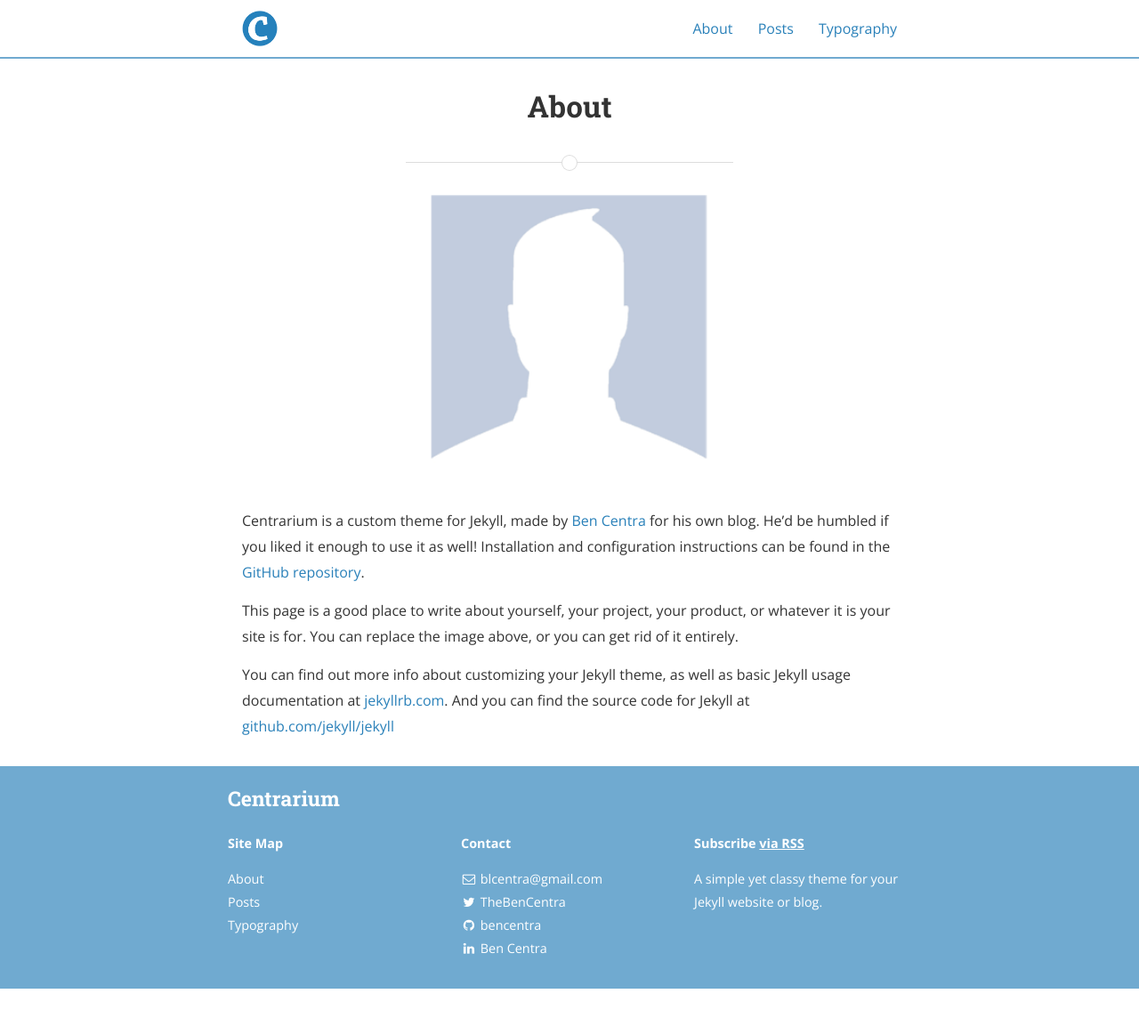
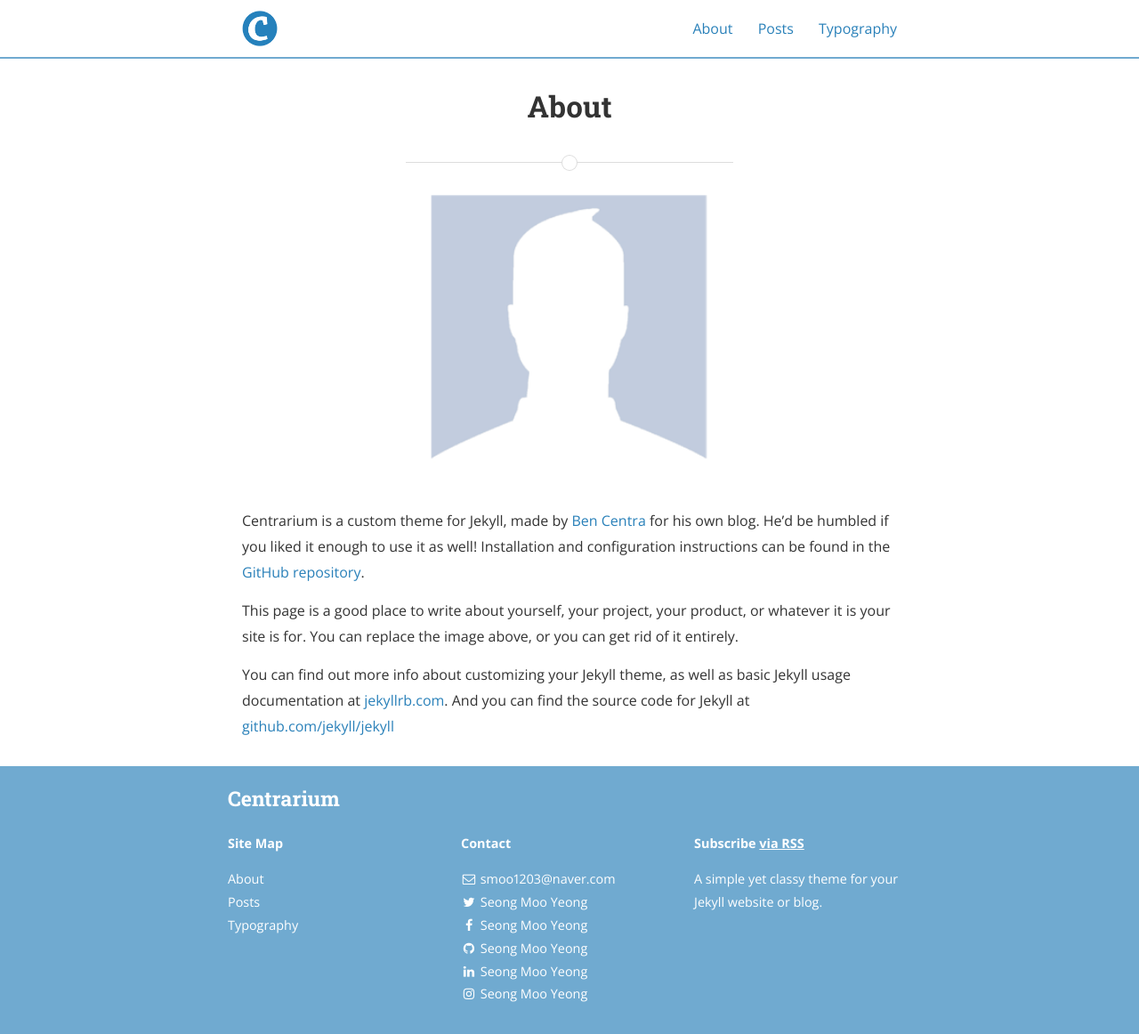
Before and after one commit to smoo12/smoo12.github.io, a Jekyll site: the page built from about.md, in a window 1280 px wide and 1162 px high. Shown: the whole window at 89% size. Built offline with Jekyll 4.4.1, drawn with Linux system fonts in a browser that asks for light colours; nearby versions of some CDN libraries.

Commit message:
Update _config.yml
Update _config.yml

```diff
--- a/_config.yml
+++ b/_config.yml
@@ -11,8 +11,8 @@ exclude:
 # Site settings
 title: Centrarium
 subtitle: "A simple yet classy theme for your Jekyll website or blog"
-email: blcentra@gmail.com
-name: Ben Centra
+email: smoo1203@naver.com
+name: Seong Moo Yeong
 description: >
   A simple yet classy theme for your Jekyll website or blog.
 # Base URL of site (i.e. /blog). It should always start with a slash,
@@ -78,29 +78,29 @@ descriptions:
 social:
   - name: Twitter
     icon: twitter
-    username: TheBenCentra
-    url: https://twitter.com/TheBenCentra
+    username: "Seong Moo Yeong"
+    url: https://twitter.com/smoo1203
     desc: Follow me on Twitter
     share: true
 
   - name: Facebook
     icon: facebook
-    username: thebencentra
-    url: ""
+    username: "Seong Moo Yeong"
+    url: https://www.facebook.com/profile.php?id=100068943861468
     desc: Friend me on Facebook
     share: true
 
   - name: GitHub
     icon: github
-    username: bencentra
-    url: https://github.com/bencentra
+    username: "Seong Moo Yeong"
+    url: https://github.com/smoo12
     desc: Fork me on GitHub
     share: false
 
   - name: LinkedIn
     icon: linkedin
-    username: Ben Centra
-    url: https://www.linkedin.com/pub/ben-centra/47/769/60a
+    username: "Seong Moo Yeong"
+    url: https://www.linkedin.com/in/mooyeong-seong-8ba953182/
     desc: Connect with me on LinkedIn
     share: true
 
@@ -120,8 +120,8 @@ social:
 
   - name: Instagram
     icon: instagram
-    username: ""
-    url: ""
+    username: "Seong Moo Yeong"
+    url: https://www.instagram.com/seongmooyeong/
     desc: Follow me on Instagram
     share: false
 
```
